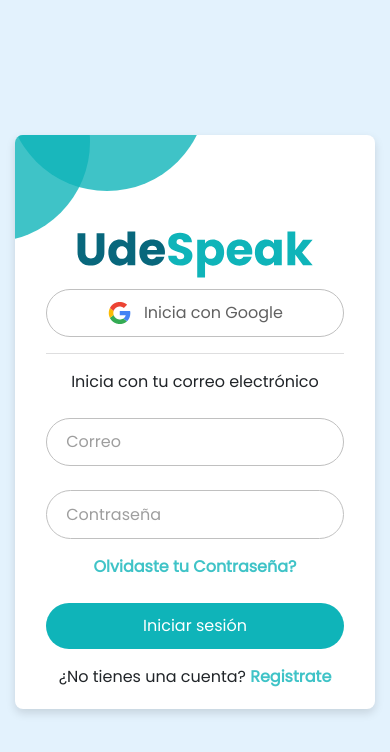
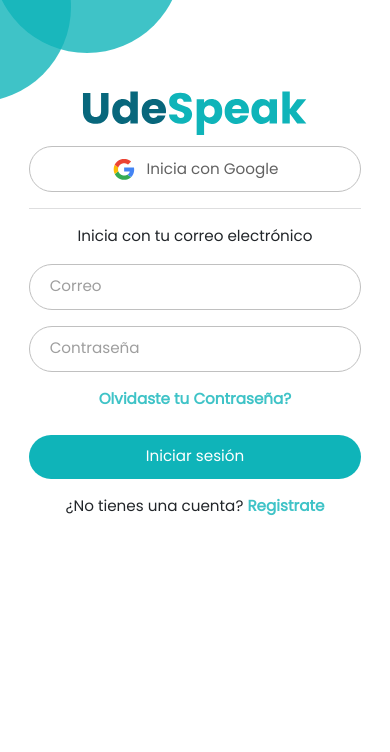
Before and after one commit to LuisEspanna/UdeSpeak-Admin, a React (Create React App) app: page /login in a window 390 px wide. Shown: the top 752 px of the page. Built offline with nearby package versions, Linux system fonts and the light colour scheme; no server answers.

Commit message:
:sparkles: Register page created

```diff
--- a/src/hooks/useGoogleLogin.js
+++ b/src/hooks/useGoogleLogin.js
@@ -4,7 +4,7 @@
 import {createUserWithEmailAndPassword}  from 'firebase/auth';
 import { getUserDataFromResult } from '../services/functions'
 import constants from '../config/constants.json'
-//import Swal from 'sweetalert2';
+import Swal from 'sweetalert2';
 
 // Redyx actions
 import { setUser } from '../state/reducers/userSlice';
@@ -107,8 +107,15 @@
       });
   };
 
-  const singUpWithEmailAndPassword = (email, password) =>
-    createUserWithEmailAndPassword(auth, email, password);
+  const singUpWithEmailAndPassword = (email, password) => {
+    createUserWithEmailAndPassword(auth, email, password).catch((error)=>{
+      Swal.fire({
+        icon: 'error',
+        title: 'Oops...',
+        text: error
+      });
+    });
+  };
 
 
   return {
--- a/src/pages/Login/index.js
+++ b/src/pages/Login/index.js
@@ -7,7 +7,7 @@
 import useGoogleLogin from '../../hooks/useGoogleLogin'
 
 export default function Login() {
-  const { login, singUpWithEmailAndPassword } = useGoogleLogin();
+  const { login } = useGoogleLogin();
   const [user, setUser] = useState({
     email: "",
     password: ""
@@ -19,7 +19,6 @@
 
   const handleSubmit = e => {
     e.preventDefault()
-    singUpWithEmailAndPassword(user.email, user.password)
   }
 
 
@@ -37,7 +36,7 @@
         <hr className='w-100 '/>
         <form onSubmit={handleSubmit}>
           <span>Inicia con tu correo electrónico</span>
-          <input name='email' type='email' required placeholder='Correo' className='my-4' onChange={handleChange}/>
+          <input name='email' type='email' required placeholder='Correo' className='my-3' onChange={handleChange}/>
           <input name='password' type='password' required placeholder='Contraseña' onChange={handleChange}/>
           <a href='/' className='my-3'>Olvidaste tu Contraseña?</a>
           <Button className='my-2' active={true}>Iniciar sesión</Button>
--- a/src/pages/Login/styles.scss
+++ b/src/pages/Login/styles.scss
@@ -9,6 +9,7 @@
     overflow: auto;
     justify-content: center;
     align-items: center;
+    font-size: 0.95em;
 
     a{
         text-decoration: none;
@@ -101,3 +102,16 @@
         }
     }
 }
+
+/* Extra small devices (phones, 600px and down) */
+@media only screen and (max-width: 600px) {
+    .login{
+        min-width: 20em;
+        overflow: auto;
+        .ccard{
+            min-width: 100%;
+            min-height: 100%;
+            border-radius: 0;
+        }
+    }
+}
--- a/src/pages/Register/index.js
+++ b/src/pages/Register/index.js
@@ -1,7 +1,58 @@
-import React from 'react'
+import React, { useState } from 'react'
+import Card from '../../components/card/Card'
+import Button from '../../components/button/Button'
+import GoogleButton from '../../components/form/googleButton/GoogleButton'
+import useGoogleLogin from '../../hooks/useGoogleLogin'
+import '../Login/styles.scss'
+import Swal from 'sweetalert2';
 
 export default function Register() {
+  const { login, singUpWithEmailAndPassword } = useGoogleLogin();
+  const [user, setUser] = useState({
+    name: "",
+    email: "",
+    password: "",
+    cpassword: ""
+  })
+
+  const handleChange = ({target: {name, value}}) => {
+    setUser({...user, [name]: value })
+  }
+
+  const handleSubmit = e => {
+    e.preventDefault()
+    if(user.password !== user.cpassword)
+      Swal.fire({
+        icon: 'error',
+        title: 'Oops...',
+        text: 'Las contraseñas no coinciden'
+      })
+    else
+      singUpWithEmailAndPassword(user.email, user.password)
+  }
+
+
   return (
-    <div>Register</div>
+    <div className='login'>
+      <Card className='mx-auto'>
+        <div>
+          <span className='dot1'/>
+          <span className='dot2'/>
+        </div>
+          <GoogleButton onClick={login}/>
+        <hr className='w-100 '/>
+        <form onSubmit={handleSubmit}>
+          <input name='name' type='text' required placeholder='Nombre completo' className='' aria-required onChange={handleChange}/>
+          <input name='email' type='email' required placeholder='Correo' className='mt-3' aria-required onChange={handleChange}/>
+          <input name='password' type='password' required placeholder='Contraseña' className='mt-3' aria-required onChange={handleChange}/>
+          <input name='cpassword' type='password' required placeholder='Confirmar contraseña' className='my-3' aria-required onChange={handleChange}/>
+          <Button className='my-2' active={true}>Iniciar sesión</Button>
+        </form>
+        <div className='my-2'>
+          <span>¿ya tienes una cuenta? </span>
+          <a href='/login'>Inicia sesión</a>
+        </div>
+      </Card>
+    </div>
   )
 }
```
